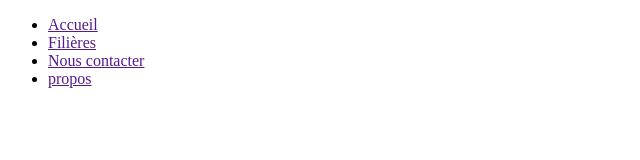
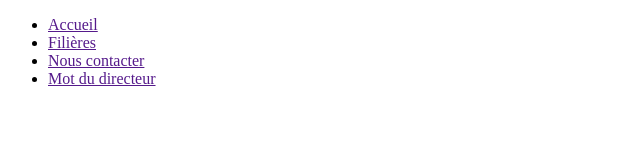
Before and after one commit to Percevereluc/site-esgis, a plain HTML site: page index.html in a window 1280 px wide. Shown: the full height of the page, 0-640 px from the left. Drawn offline with Linux system fonts and the light colour scheme.

Commit message:
Modification en mot de directeur

```diff
--- a/index.html
+++ b/index.html
@@ -12,7 +12,7 @@
             <li><a href="">Accueil</a></li>
             <li><a href="">Filières</a></li>
             <li><a href=""> Nous contacter</a></li>
-            <li><a href="">propos</a></li>
+            <li><a href="">Mot du directeur</a></li>
         </ul>
     </nav>
 </body>
```
